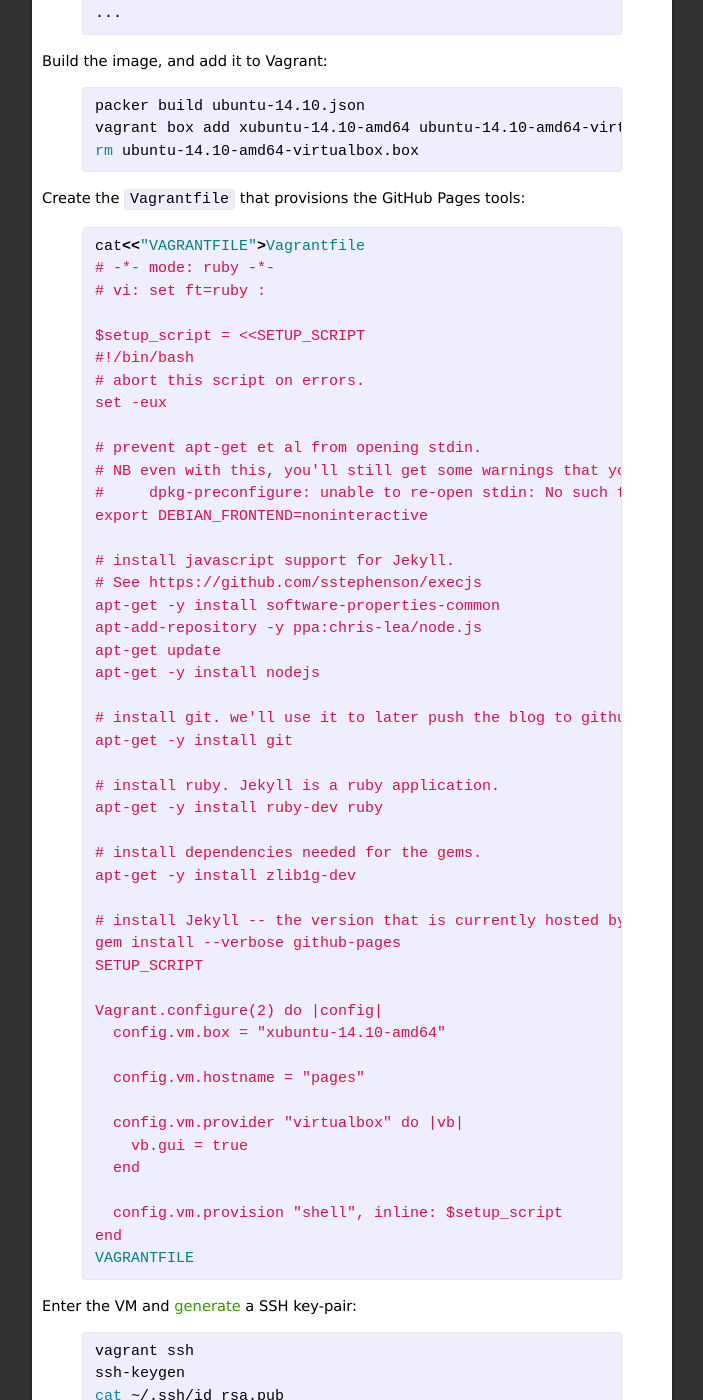
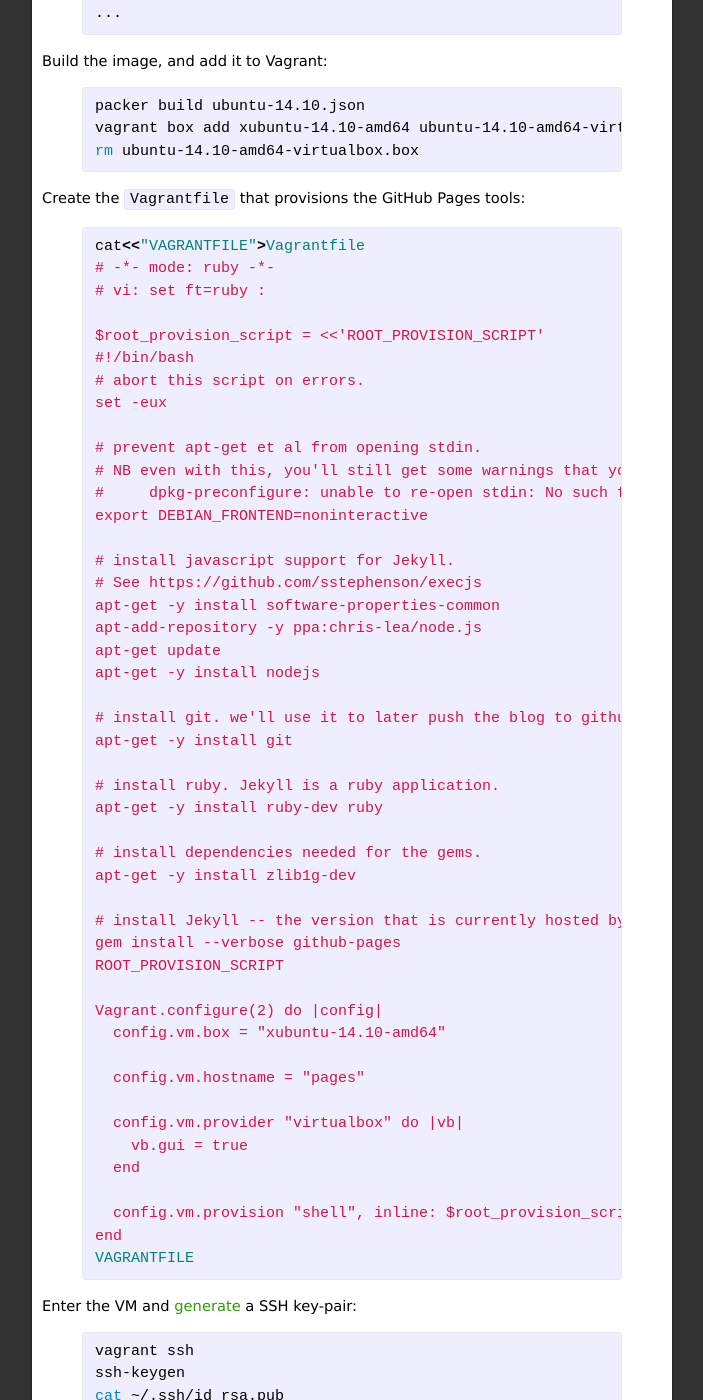
Before and after one commit to rgl/rgl.github.io, a Jekyll site: the page built from _posts/2015-03-13-bootstrapping-your-github-pages-blog-with-vagrant.md, in a window 1280 px wide and 1400 px high, scrolled down 395 px. Shown: the whole window, without its empty margins (288-991 px from the left). Built offline with Jekyll 4.4.1, drawn with Linux system fonts in a browser that asks for light colours; comment, search, counter and statistics services are not loaded.

Commit message:
Prefix the provision script with "root" to clearly mark it as being run as root.

```diff
--- a/_posts/2015-03-13-bootstrapping-your-github-pages-blog-with-vagrant.md
+++ b/_posts/2015-03-13-bootstrapping-your-github-pages-blog-with-vagrant.md
@@ -40,7 +40,7 @@
 # -*- mode: ruby -*-
 # vi: set ft=ruby :
 
-$setup_script = <<SETUP_SCRIPT
+$root_provision_script = <<'ROOT_PROVISION_SCRIPT'
 #!/bin/bash
 # abort this script on errors.
 set -eux
@@ -68,7 +68,7 @@
 
 # install Jekyll -- the version that is currently hosted by GitHub.
 gem install --verbose github-pages
-SETUP_SCRIPT
+ROOT_PROVISION_SCRIPT
 
 Vagrant.configure(2) do |config|
   config.vm.box = "xubuntu-14.10-amd64"
@@ -79,7 +79,7 @@
     vb.gui = true
   end
 
-  config.vm.provision "shell", inline: $setup_script
+  config.vm.provision "shell", inline: $root_provision_script
 end
 VAGRANTFILE
 {% endraw %}
```
